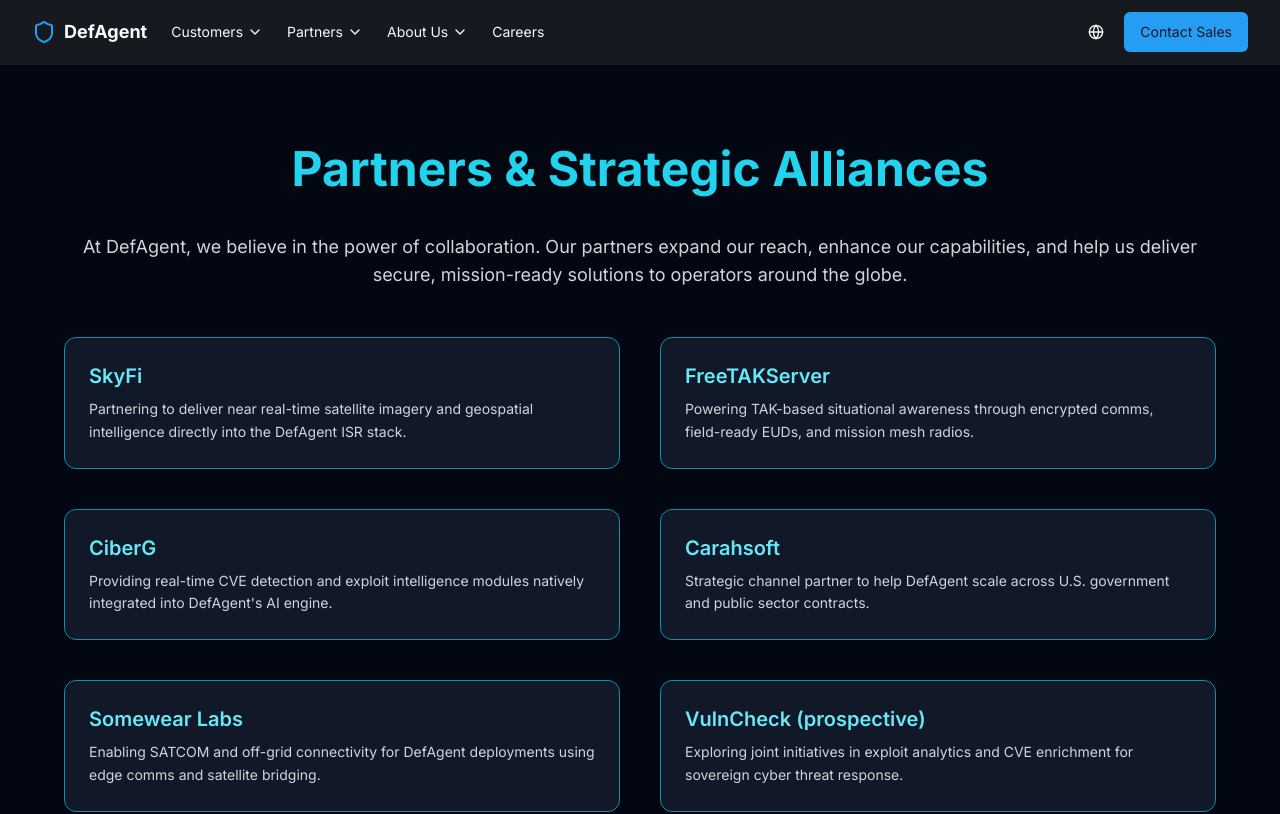
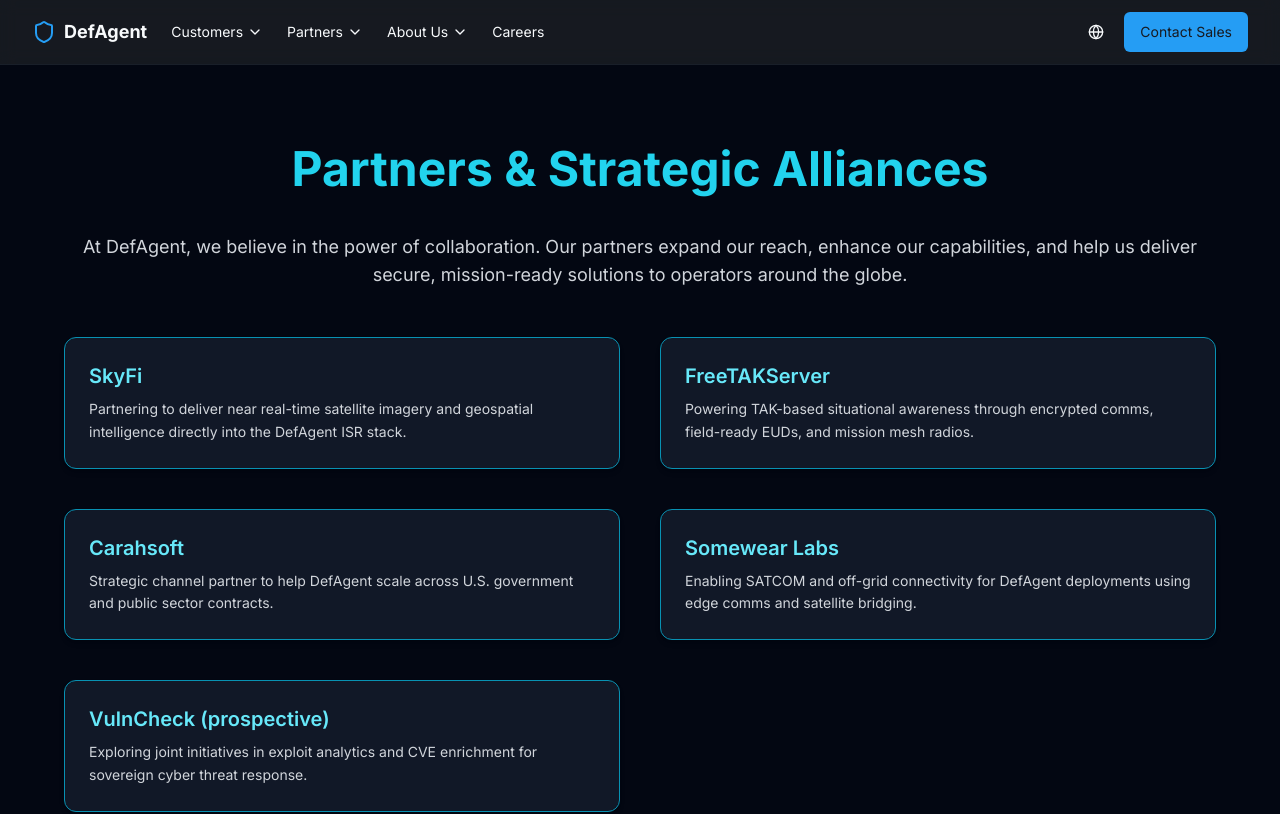
Before and after one commit to matiasbaglieri/defagent-frontend, a React (Vite) app: page /partners-alliances in a window 1280 px wide. Shown: the top 814 px of the page. Built offline with nearby package versions, Linux system fonts and the light colour scheme.

Commit message:
Fix Partners

```diff
--- a/src/locales/en.ts
+++ b/src/locales/en.ts
@@ -230,8 +230,6 @@ export default {
   partner1Desc: "Partnering to deliver near real-time satellite imagery and geospatial intelligence directly into the DefAgent ISR stack.",
   partner2Name: "FreeTAKServer",
   partner2Desc: "Powering TAK-based situational awareness through encrypted comms, field-ready EUDs, and mission mesh radios.",
-  partner3Name: "CiberG",
-  partner3Desc: "Providing real-time CVE detection and exploit intelligence modules natively integrated into DefAgent's AI engine.",
   partner4Name: "Carahsoft",
   partner4Desc: "Strategic channel partner to help DefAgent scale across U.S. government and public sector contracts.",
   partner5Name: "Somewear Labs",
--- a/src/locales/es.ts
+++ b/src/locales/es.ts
@@ -230,8 +230,6 @@ export default {
   partner1Desc: "Asociándose para entregar imágenes satelitales casi en tiempo real e inteligencia geoespacial directamente en la pila ISR de DefAgent.",
   partner2Name: "FreeTAKServer",
   partner2Desc: "Impulsando conciencia situacional basada en TAK a través de comunicaciones encriptadas, EUDs listos para campo y radios de malla de misión.",
-  partner3Name: "CiberG",
-  partner3Desc: "Proporcionando detección de CVE en tiempo real y módulos de inteligencia de exploits integrados nativamente en el motor de IA de DefAgent.",
   partner4Name: "Carahsoft",
   partner4Desc: "Socio de canal estratégico para ayudar a DefAgent a escalar a través de contratos del gobierno de EE. UU. y del sector público.",
   partner5Name: "Somewear Labs",
--- a/src/locales/fr.ts
+++ b/src/locales/fr.ts
@@ -231,11 +231,9 @@ export default {
   partner1Name: "SkyFi",
   partner1Desc: "Partenariat pour livrer des images satellitaires quasi temps réel et l'intelligence géospatiale directement dans la pile ISR de DefAgent.",
   partner2Name: "FreeTAKServer",
-  partner2Desc: "Alimenter la conscience situationnelle basée sur TAK à travers des communications chiffrées, des EUDs prêts pour le terrain et des radios maillées de mission.",
-  partner3Name: "CiberG",
-  partner3Desc: "Fournir la détection CVE en temps réel et les modules d'intelligence d'exploit intégrés nativement dans le moteur d'IA de DefAgent.",
+  partner2Desc: "Alimentant la connaissance de la situation basée sur TAK via des communications chiffrées, des EUD prêts pour le terrain et des radios maillées de mission.",
   partner4Name: "Carahsoft",
-  partner4Desc: "Partenaire de canal stratégique pour aider DefAgent à s'étendre à travers les contrats du gouvernement américain et du secteur public.",
+  partner4Desc: "Partenaire de distribution stratégique pour aider DefAgent à se développer auprès du gouvernement américain et du secteur public.",
   partner5Name: "Somewear Labs",
   partner5Desc: "Permettre la connectivité SATCOM et hors réseau pour les déploiements DefAgent utilisant les communications de bordure et le pontage satellitaire.",
   partner6Name: "VulnCheck (prospectif)",
--- a/src/locales/he.ts
+++ b/src/locales/he.ts
@@ -232,8 +232,6 @@ export default {
   partner1Desc: "שותפות לספק הדמיה לוויינית כמעט בזמן אמת ומודיעין גיאו-מרחבי ישירות לערימת ISR של DefAgent.",
   partner2Name: "FreeTAKServer",
   partner2Desc: "מזין מודעות מצבית מבוססת TAK דרך תקשורת מוצפנת, EUDs מוכנים לשדה ורדיו רשת משימה.",
-  partner3Name: "CiberG",
-  partner3Desc: "מספק זיהוי CVE בזמן אמת ומודולי מודיעין ניצול משולבים באופן טבעי במנוע ה-AI של DefAgent.",
   partner4Name: "Carahsoft",
   partner4Desc: "שותף ערוץ אסטרטגי לעזור ל-DefAgent להרחיב דרך חוזי ממשל אמריקאי ומגזר ציבורי.",
   partner5Name: "Somewear Labs",
--- a/src/locales/pt.ts
+++ b/src/locales/pt.ts
@@ -217,8 +217,6 @@ export default {
   partner1Desc: "Parceria para entregar imagens satelitais quase em tempo real e inteligência geoespacial diretamente na pilha ISR da DefAgent.",
   partner2Name: "FreeTAKServer",
   partner2Desc: "Alimentando consciência situacional baseada em TAK através de comunicações criptografadas, EUDs prontos para campo e rádios de malha de missão.",
-  partner3Name: "CiberG",
-  partner3Desc: "Fornecendo detecção CVE em tempo real e módulos de inteligência de exploits integrados nativamente no motor de IA da DefAgent.",
   partner4Name: "Carahsoft",
   partner4Desc: "Parceiro de canal estratégico para ajudar a DefAgent a escalar através de contratos do governo dos EUA e do setor público.",
   partner5Name: "Somewear Labs",
--- a/src/pages/PartnersAlliances.tsx
+++ b/src/pages/PartnersAlliances.tsx
@@ -15,11 +15,6 @@ const PartnersAlliances = () => {
       name: t("partner2Name"),
       website: "https://github.com/freeTakTeam",
       description: t("partner2Desc"),
-    },
-    {
-      name: t("partner3Name"),
-      website: "https://ciberg.app",
-      description: t("partner3Desc"),
     },
     {
       name: t("partner4Name"),
```
